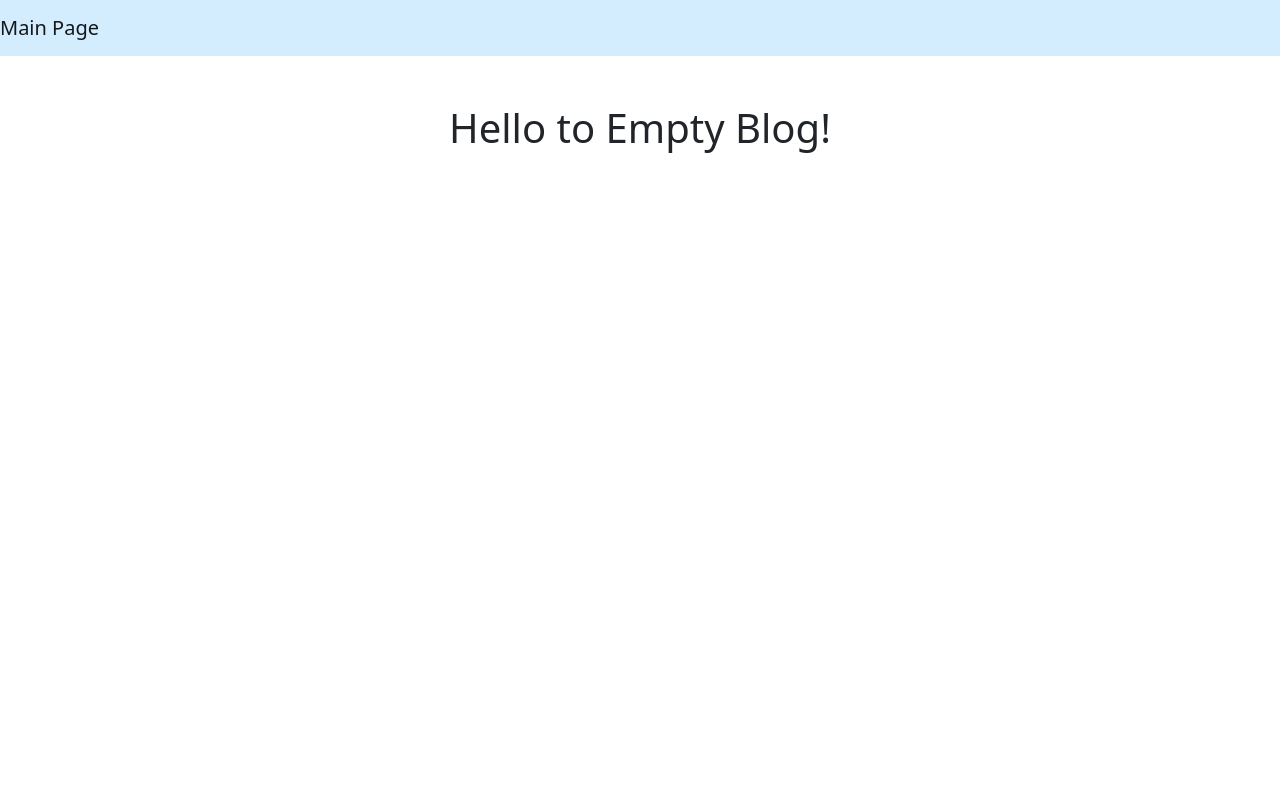
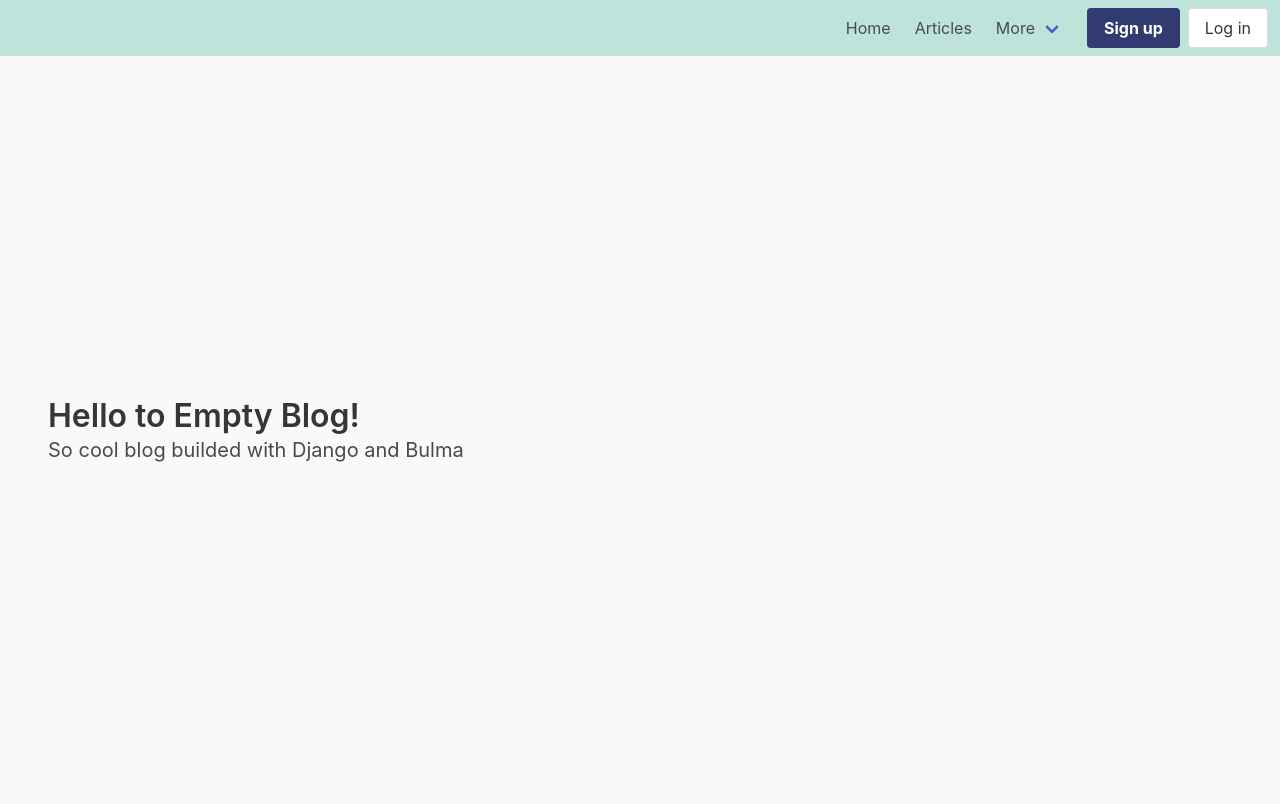
Before and after one commit to emp7yhead/empty-blog, a Django app: template templates/index.html in a window 1280 px wide. Before the commit the page ends 153 px from the top, so only its background shows below. Run offline with Django 4.2, Linux system fonts and the light colour scheme; the template is opened without the code that fills it, so the values that code supplies are empty.

Commit message:
add bulma

```diff
--- a/templates/base.html
+++ b/templates/base.html
@@ -7,17 +7,16 @@
     <meta charset="utf-8">
     <meta name="viewport" content="width=device-width, initial-scale=1, shrink-to-fit=no">
     <meta name="description" content="Personal blog">
-    <link href="https://cdn.jsdelivr.net/npm/bootstrap@5.0.2/dist/css/bootstrap.min.css" rel="stylesheet" integrity="sha384-EVSTQN3/azprG1Anm3QDgpJLIm9Nao0Yz1ztcQTwFspd3yD65VohhpuuCOmLASjC" crossorigin="anonymous">
+    <link rel="stylesheet" href="https://cdn.jsdelivr.net/npm/bulma@0.9.4/css/bulma.min.css">
     <title>{{ title }}</title>
   </head>
-  <body class="text-center">
+  <body style="background-color: #FAF9F9;">
     <header>
       {% include 'components/navbar.html' %}
     </header>
-    <main class="container my-5">
+    <main class="content">
       {% block additional %}{% endblock %}
       {% block content %}{% endblock %}
     </main>
-    <script src="https://cdn.jsdelivr.net/npm/bootstrap@5.0.2/dist/js/bootstrap.bundle.min.js" integrity="sha384-MrcW6ZMFYlzcLA8Nl+NtUVF0sA7MsXsP1UyJoMp4YLEuNSfAP+JcXn/tWtIaxVXM" crossorigin="anonymous"></script>
   </body>
 </html>
--- a/templates/components/navbar.html
+++ b/templates/components/navbar.html
@@ -1,6 +1,53 @@
-<nav class="navbar navbar-expand-md navbar-light" style="background-color: #d3edff;">
-    <a href="{% url 'index' %}" class="navbar-brand">Main Page</a>
-    <button class="navbar-toggler" type="button" data-toggle="collapse" data-target="#navbarToggle" aria-controls="navbars" aria-expanded="false" aria-label="Toggle navigation">
-      <span class="navbar-toggler-icon"></span>
-    </button>
-  </nav>
+<nav class="navbar" role="navigation" aria-label="main navigation" style="background-color: #BEE3DB;">
+  <div class="navbar-brand">
+    <a class="navbar-item" href="{% url 'index' %}"></a>
+
+    <a role="button" class="navbar-burger" aria-label="menu" aria-expanded="false" data-target="navbarBasicExample">
+      <span aria-hidden="true"></span>
+      <span aria-hidden="true"></span>
+      <span aria-hidden="true"></span>
+    </a>
+  </div>
+
+  <div id="navbarBasicExample" class="navbar-menu">
+
+    <div class="navbar-end">
+      <a class="navbar-item">
+        Home
+      </a>
+
+      <a class="navbar-item">
+        Articles
+      </a>
+
+      <div class="navbar-item has-dropdown is-hoverable">
+        <a class="navbar-link">
+          More
+        </a>
+
+        <div class="navbar-dropdown">
+          <a class="navbar-item">
+            About
+          </a>
+          <a class="navbar-item">
+            Contact
+          </a>
+          <hr class="navbar-divider">
+          <a class="navbar-item">
+            Report an issue
+          </a>
+        </div>
+      </div>
+      <div class="navbar-item">
+        <div class="buttons">
+          <a class="button is-dark" style="background-color: #313B72;">
+            <strong>Sign up</strong>
+          </a>
+          <a class="button">
+            Log in
+          </a>
+        </div>
+      </div>
+    </div>
+  </div>
+</nav>
--- a/templates/index.html
+++ b/templates/index.html
@@ -3,5 +3,12 @@
 
 {% block header %}{% endblock %}
 {% block content %}
-<h1>Hello to Empty Blog!</h1>
+<section class="hero is-fullheight-with-navbar"  style="background-color: #FAF9F9;">
+    <div class="hero-body">
+        <div class="">
+            <h1 class="title">Hello to Empty Blog!</h1>
+        <p class="subtitle">So cool blog builded with Django and Bulma</p>
+        </div>
+    </div>
+</section>
 {% endblock content %}
```
